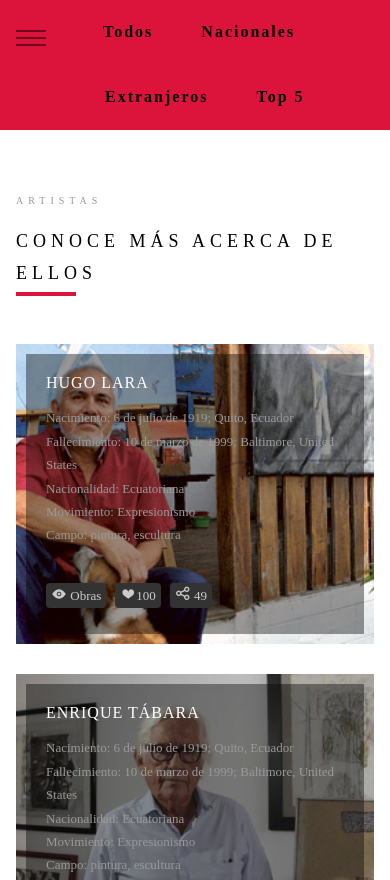
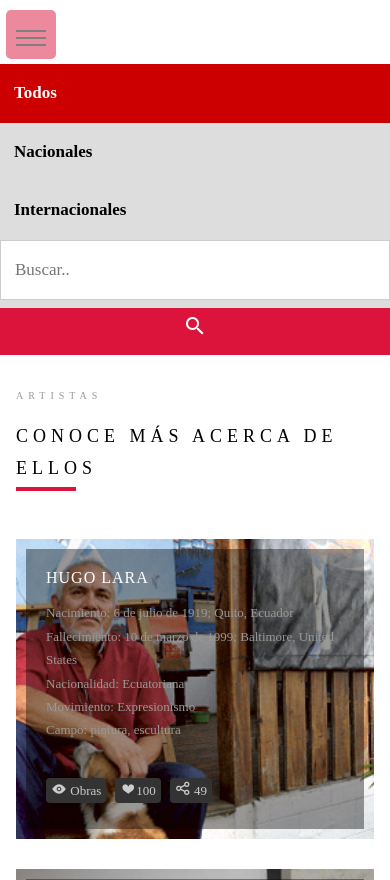
Before and after one commit to efrenpar/ProyectoDAW, a plain HTML site: page work.html in a window 390 px wide. Shown: the top 880 px of the page. Drawn offline with Linux system fonts and the light colour scheme; files whose address does not match are found by name.

Commit message:
[UPD] Menu artistas responsive

```diff
--- a/css/style.css
+++ b/css/style.css
@@ -134,22 +134,74 @@
   padding: 0px 50px 0px 5px;
 }
 
-#menu-horizontal ul li a{
-    text-decoration: none;
-    color:black;
-    font-weight: bold;
-	  color: #000000;
 
+.topnav {
+  overflow: hidden;
+  background-color: #ddd;
+}
+
+.topnav a {
+  float: left;
+  display: block;
+  color: #000;
+  font-weight: bold;
+  text-align: center;
+  padding: 14px 16px;
+  text-decoration: none;
+  font-size: 17px;
+}
+
+/* Change the color of links on hover */
+.topnav a:hover {
+  background-color: #DC143C;
+  color: white;
+}
+
+/* Style the "active" element to highlight the current page */
+.topnav a.active {
+  background-color: #cc0000;
+  color: white;
+}
+
+/* Style the search box inside the navigation bar */
+.topnav input[type=text] {
+  float: right;
+  padding: 6px;
+  border: none;
+  margin-top: 8px;
+  margin-right: 16px;
+  font-size: 17px;
+}
+.topnav button{
+  float: right;
+  padding: 6px;
+  height: 43px;
+  border: none;
+  margin-top: 8px;
+  margin-right: 0px;
+  font-size: 17px;
+}
+
+/* When the screen is less than 600px wide, stack the links and the search field vertically instead of horizontally */
+@media screen and (max-width: 600px) {
+  .topnav a, .topnav input[type=text] {
+    float: none;
+    display: block;
+    text-align: left;
+    width: 100%;
+    margin: 0;
+    padding: 14px;
   }
+  .topnav input[type=text] {
+    border: 1px solid #ccc;
+  }
+  .topnav button{
+    border: 0px solid #ccc;
+    width: 100%;
+    height: auto;
+  }
+}
 
-#menu-horizontal ul li a:hover{
-    text-decoration: none;
-    color:black;
-    font-weight: bold;
-  }
-  #menu-horizontal ul li{
-    padding: 8px 8px 8px 8px;
-  }
 
   @media screen and (max-width: 1200px) {
     #colorlib-aside {
@@ -455,17 +507,25 @@
     transform: translateX(270px); }
 
 .colorlib-narrow-content {
-  padding: 0 2.5em; }
+  padding: 2em 2.5em; }
   @media screen and (max-width: 768px) {
     .colorlib-narrow-content {
-      padding: 0 1em; } }
+      padding: 2em 1em; } }
 
 .no-gutters {
   margin: 0;
   padding: 0; }
 
+  .colorlib-work{
+  padding-top: 0em;
+  padding-bottom:9em;
+  clear: both;
+  width: 100%;
+  display: block;}
+
+
+
 .colorlib-blog,
-.colorlib-work,
 .colorlib-about,
 .colorlib-services,
 .colorlib-contact {
@@ -482,9 +542,8 @@
       padding-top: 9em;
       padding-bottom: 8em; }
       .colorlib-work{
-        padding-top: 12em;
+        padding-top: 4em;
         padding-bottom: 8em;
-
       }
 
     }
--- a/js/main.js
+++ b/js/main.js
@@ -24,6 +24,7 @@
 			return (isMobile.Android() || isMobile.BlackBerry() || isMobile.iOS() || isMobile.Opera() || isMobile.Windows());
 		}
 	};
+
 
 	var fullHeight = function() {
 
--- a/work.html
+++ b/work.html
@@ -65,8 +65,8 @@
 					<li><a href="blog.html">Eventos</a></li>
 					<li><a href="about.html">Nosotros</a></li>
 					<li><a href="contact.html">Contacto</a></li>
-					<li><a data-toggle="modal" href="javascript:void(0)"
-						onclick="openLoginModal();">Administración</a></li>
+					<li><a data-toggle="modal" href="javascript:void(0)" onclick="openLoginModal();">Administración</a>
+					</li>
 				</ul>
 			</nav>
 
@@ -96,22 +96,14 @@
 
 			<div class="colorlib-work">
 
-				<aside id="menu-horizontal">
-					<ul class="nav nav-pills">
-						<li class="nav-item">
-							<a class="nav-link active" href="#">Todos</a>
-						</li>
-						<li class="nav-item">
-							<a class="nav-link" href="#">Nacionales</a>
-						</li>
-						<li class="nav-item">
-							<a class="nav-link" href="#">Extranjeros</a>
-						</li>
-						<li class="nav-item">
-							<a class="nav-link" href="#">Top 5</a>
-						</li>
-					</ul>
-				</aside>
+				<div class="topnav">
+					<a class="active" href="#home">Todos</a>
+					<a href="#about">Nacionales</a>
+					<a href="#contact">Internacionales</a>
+					<input type="text" placeholder="Buscar..">
+					<button class="btn-primary" type="submit"><i class="small material-icons">search</i></button>
+				</div>
+
 
 				<div class="colorlib-narrow-content">
 					<div class="row">
@@ -121,8 +113,6 @@
 							<h2 class="colorlib-heading">Conoce más acerca de ellos</h2>
 						</div>
 					</div>
-
-
 
 					<div class="row row-bottom-padded-md">
 						<div>
@@ -218,14 +208,15 @@
 						<div class="row">
 							<div class="col-md-6 col-md-offset-3 col-md-pull-3 animate-box"
 								data-animate-effect="fadeInLeft">
-								<p class="colorlib-lead">Descubre y aprende sobre los mejores artistas Ecuatorianos con nosotros.</p>
+								<p class="colorlib-lead">Descubre y aprende sobre los mejores artistas Ecuatorianos con
+									nosotros.</p>
 								<p><a href="#" class="btn btn-primary btn-learn">Enviar mensaje</a></p>
 							</div>
 
 						</div>
 					</div>
 				</div>
-			</div>
+
 		</div>
 
 		<div class="modal fade login" id="loginModal">
```
Lines whose indentation alone changed are shown as unchanged.
